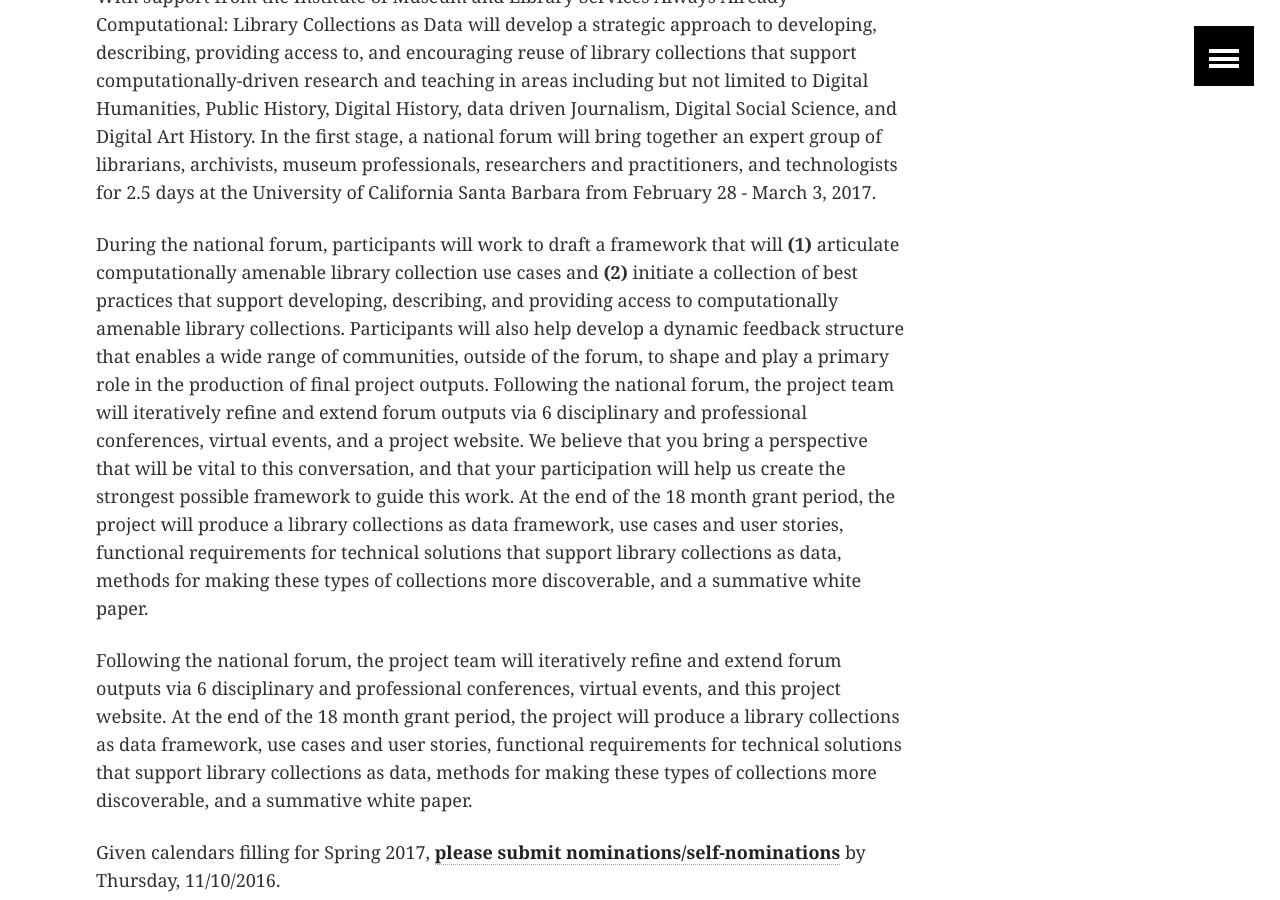
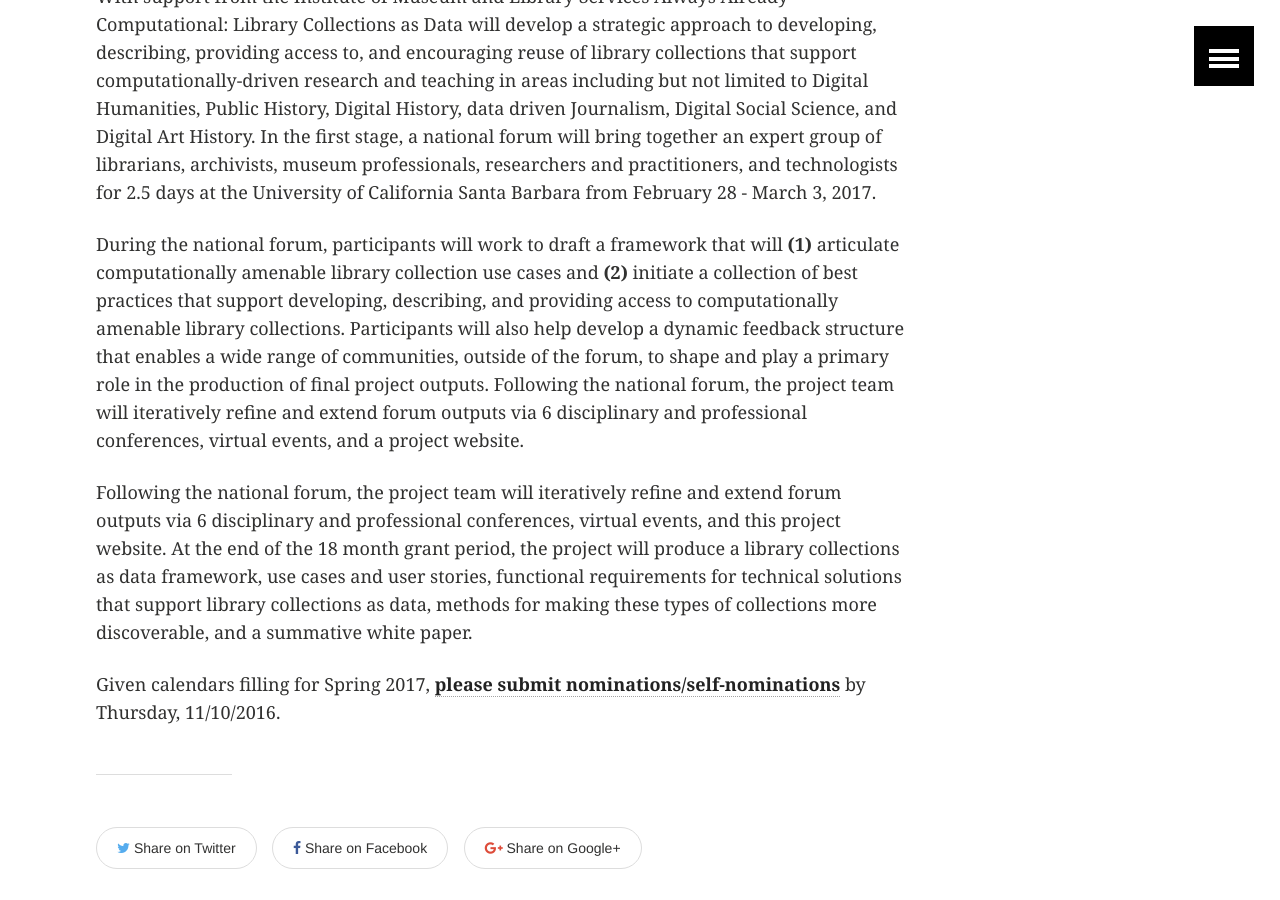
Before and after one commit to collectionsasdata/collectionsasdata.github.io, a Jekyll site: the page built from _posts/2016-10-26-nominations.markdown, in a window 1280 px wide and 900 px high, scrolled down 497 px. Built offline with Jekyll 4.4.1, drawn with Linux system fonts in a browser that asks for light colours.

Commit message:
Update 2016-10-26-nominations.markdown

```diff
--- a/_posts/2016-10-26-nominations.markdown
+++ b/_posts/2016-10-26-nominations.markdown
@@ -9,7 +9,7 @@ In order to further diversify representation of perspectives at the [**Always Al
 
 With support from the Institute of Museum and Library Services Always Already Computational: Library Collections as Data will develop a strategic approach to developing, describing, providing access to, and encouraging reuse of library collections that support computationally-driven research and teaching in areas including but not limited to Digital Humanities, Public History, Digital History, data driven Journalism, Digital Social Science, and Digital Art History.  In the first stage, a national forum will bring together an expert group of librarians, archivists, museum professionals, researchers and practitioners, and technologists for 2.5 days at the University of California Santa Barbara from February 28 - March 3, 2017.
 
-During the national forum, participants will work to draft a framework that will **(1)** articulate computationally amenable library collection use cases and **(2)** initiate a collection of best practices that support developing, describing, and providing access to computationally amenable library collections. Participants will also help develop a dynamic feedback structure that enables a wide range of communities, outside of the forum, to shape and play a primary role in the production of final project outputs. Following the national forum, the project team will iteratively refine and extend forum outputs via 6 disciplinary and professional conferences, virtual events, and a project website. We believe that you bring a perspective that will be vital to this conversation, and that your participation will help us create the strongest possible framework to guide this work. At the end of the 18 month grant period, the project will produce a library collections as data framework, use cases and user stories, functional requirements for technical solutions that support library collections as data, methods for making these types of collections more discoverable, and a summative white paper.
+During the national forum, participants will work to draft a framework that will **(1)** articulate computationally amenable library collection use cases and **(2)** initiate a collection of best practices that support developing, describing, and providing access to computationally amenable library collections. Participants will also help develop a dynamic feedback structure that enables a wide range of communities, outside of the forum, to shape and play a primary role in the production of final project outputs. Following the national forum, the project team will iteratively refine and extend forum outputs via 6 disciplinary and professional conferences, virtual events, and a project website.
 
 Following the national forum, the project team will iteratively refine and extend forum outputs via 6 disciplinary and professional conferences, virtual events, and this project website. At the end of the 18 month grant period, the project will produce a library collections as data framework, use cases and user stories, functional requirements for technical solutions that support library collections as data, methods for making these types of collections more discoverable, and a summative white paper.
 
```
